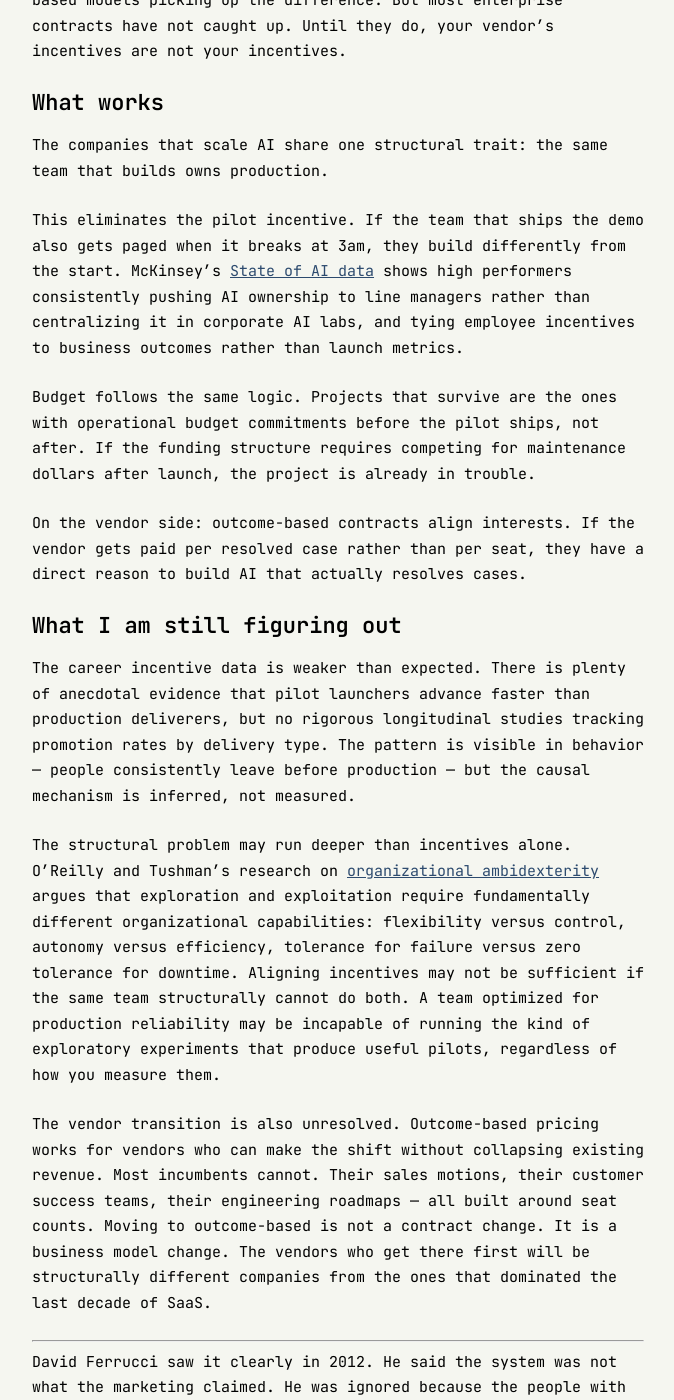
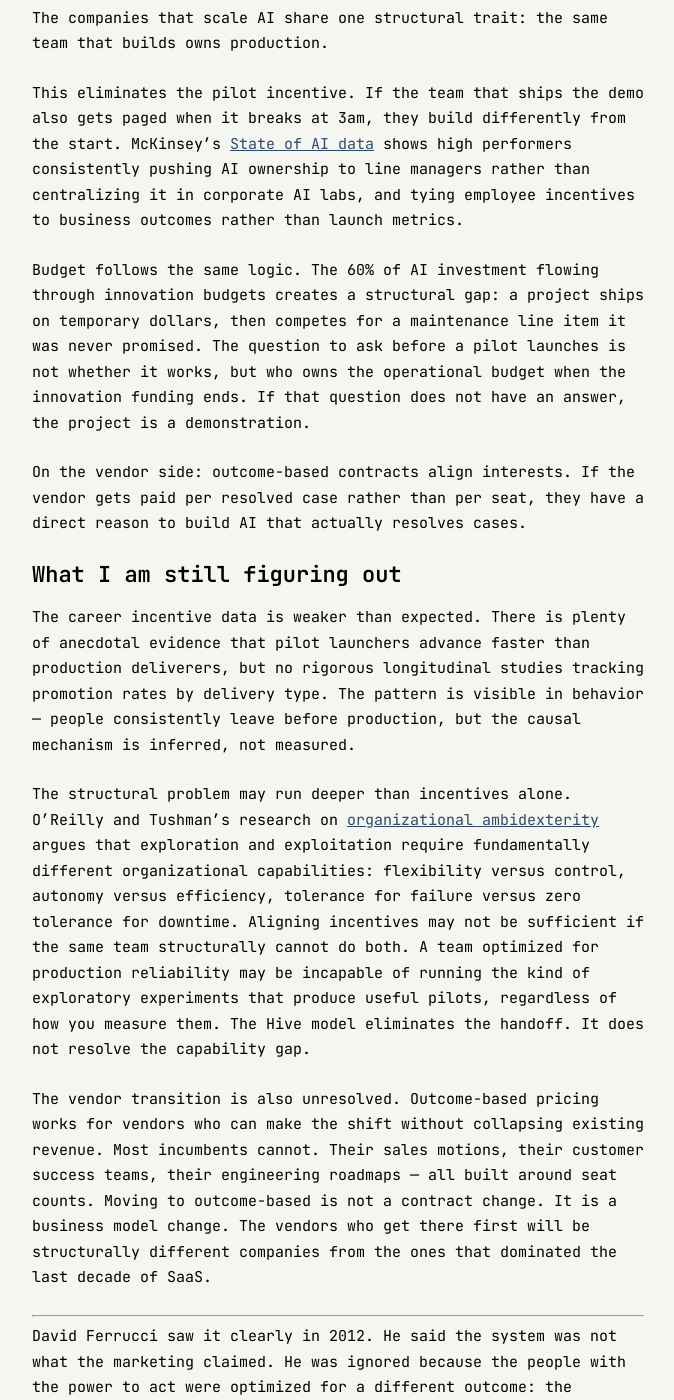
Before and after one commit to ashita-ai/ashita-ai.github.io, a Jekyll site: the page built from _posts/2026-02-26-the-incentive-problem.md, in a window 1280 px wide and 1400 px high, scrolled down 3012 px. Shown: the whole window, without its empty margins (302-976 px from the left). Built offline with Jekyll 4.4.1, drawn with Linux system fonts in a browser that asks for light colours; some of the changed text lies outside the part shown.

Commit message:
Editorial pass on the-incentive-problem: accuracy and sharpening
- Remove misleading Manipal 73% concordance stat (study headline was 93%; 73% was unadjusted pre-review figure)
- Cut weak agility-at-scale citation; let HBR kicker land directly
- Strengthen budget paragraph in What Works with structural test framing
- Name the Hive/ambidexterity tension in WIASFO
- Replace two em-dashes with preferred punctuation per style guide

```diff
--- a/_posts/2026-02-26-the-incentive-problem.md
+++ b/_posts/2026-02-26-the-incentive-problem.md
@@ -20,7 +20,7 @@
 
 Pilot teams are rewarded for novelty and speed. A fast prototype that generates executive excitement is a career win. Whether it survives the handoff to operations is someone else's problem — literally. AI-skilled workers command a [56% wage premium](https://www.pwc.com/gx/en/news-room/press-releases/2025/ai-linked-to-a-fourfold-increase-in-productivity-growth.html) over peers in similar roles, according to PwC's analysis of a billion job postings. The observable pattern: people launch, collect the credit, and move on. Whether the incentive structure is the cause or a correlate, the behavior is consistent — and the production system is the one left holding the gap.
 
-The handoff is where it dies. Harvard Business Review [documented four models](https://hbr.org/2018/08/how-to-hand-off-an-innovation-project-from-one-team-to-another) for transferring innovation projects to execution teams. The most common — the "Owner's Manual," where the innovation team documents their work and hands it over — is also the least effective. The execution team, measured on reliability and efficiency, has no incentive to adopt something that disrupts their metrics. [Research on misaligned incentives](https://agility-at-scale.com/implementing/scaling-ai-projects/) in AI projects confirms it directly: "If the pilot team is rewarded for fast prototype delivery, not long-term adoption, they may neglect production considerations." The innovation dies between teams, not in the lab.
+The handoff is where it dies. Harvard Business Review [documented four models](https://hbr.org/2018/08/how-to-hand-off-an-innovation-project-from-one-team-to-another) for transferring innovation projects to execution teams. The most common (the "Owner's Manual," where the innovation team documents their work and hands it over) is also the least effective. The execution team, measured on reliability and efficiency, has no incentive to adopt something that disrupts their metrics. The innovation dies between teams, not in the lab.
 
 The model that eliminates the handoff entirely is what HBR calls the "Hive": multidisciplinary teams that own a challenge across its entire lifecycle. Same team builds it, same team runs it, same team gets paged when it breaks. The pilot incentive disappears when there is no handoff to hide behind.
 
@@ -50,15 +50,15 @@
 
 This eliminates the pilot incentive. If the team that ships the demo also gets paged when it breaks at 3am, they build differently from the start. McKinsey's [State of AI data](https://www.mckinsey.com/capabilities/quantumblack/our-insights/the-state-of-ai) shows high performers consistently pushing AI ownership to line managers rather than centralizing it in corporate AI labs, and tying employee incentives to business outcomes rather than launch metrics.
 
-Budget follows the same logic. Projects that survive are the ones with operational budget commitments before the pilot ships, not after. If the funding structure requires competing for maintenance dollars after launch, the project is already in trouble.
+Budget follows the same logic. The 60% of AI investment flowing through innovation budgets creates a structural gap: a project ships on temporary dollars, then competes for a maintenance line item it was never promised. The question to ask before a pilot launches is not whether it works, but who owns the operational budget when the innovation funding ends. If that question does not have an answer, the project is a demonstration.
 
 On the vendor side: outcome-based contracts align interests. If the vendor gets paid per resolved case rather than per seat, they have a direct reason to build AI that actually resolves cases.
 
 ## What I am still figuring out
 
-The career incentive data is weaker than expected. There is plenty of anecdotal evidence that pilot launchers advance faster than production deliverers, but no rigorous longitudinal studies tracking promotion rates by delivery type. The pattern is visible in behavior — people consistently leave before production — but the causal mechanism is inferred, not measured.
+The career incentive data is weaker than expected. There is plenty of anecdotal evidence that pilot launchers advance faster than production deliverers, but no rigorous longitudinal studies tracking promotion rates by delivery type. The pattern is visible in behavior — people consistently leave before production, but the causal mechanism is inferred, not measured.
 
-The structural problem may run deeper than incentives alone. O'Reilly and Tushman's research on [organizational ambidexterity](https://journals.aom.org/doi/10.5465/amp.2013.0025) argues that exploration and exploitation require fundamentally different organizational capabilities: flexibility versus control, autonomy versus efficiency, tolerance for failure versus zero tolerance for downtime. Aligning incentives may not be sufficient if the same team structurally cannot do both. A team optimized for production reliability may be incapable of running the kind of exploratory experiments that produce useful pilots, regardless of how you measure them.
+The structural problem may run deeper than incentives alone. O'Reilly and Tushman's research on [organizational ambidexterity](https://journals.aom.org/doi/10.5465/amp.2013.0025) argues that exploration and exploitation require fundamentally different organizational capabilities: flexibility versus control, autonomy versus efficiency, tolerance for failure versus zero tolerance for downtime. Aligning incentives may not be sufficient if the same team structurally cannot do both. A team optimized for production reliability may be incapable of running the kind of exploratory experiments that produce useful pilots, regardless of how you measure them. The Hive model eliminates the handoff. It does not resolve the capability gap.
 
 The vendor transition is also unresolved. Outcome-based pricing works for vendors who can make the shift without collapsing existing revenue. Most incumbents cannot. Their sales motions, their customer success teams, their engineering roadmaps — all built around seat counts. Moving to outcome-based is not a contract change. It is a business model change. The vendors who get there first will be structurally different companies from the ones that dominated the last decade of SaaS.
 
```
Also changed, not shown: other parts of _posts/2026-02-26-the-incentive-problem.md (+1 -1 lines).
